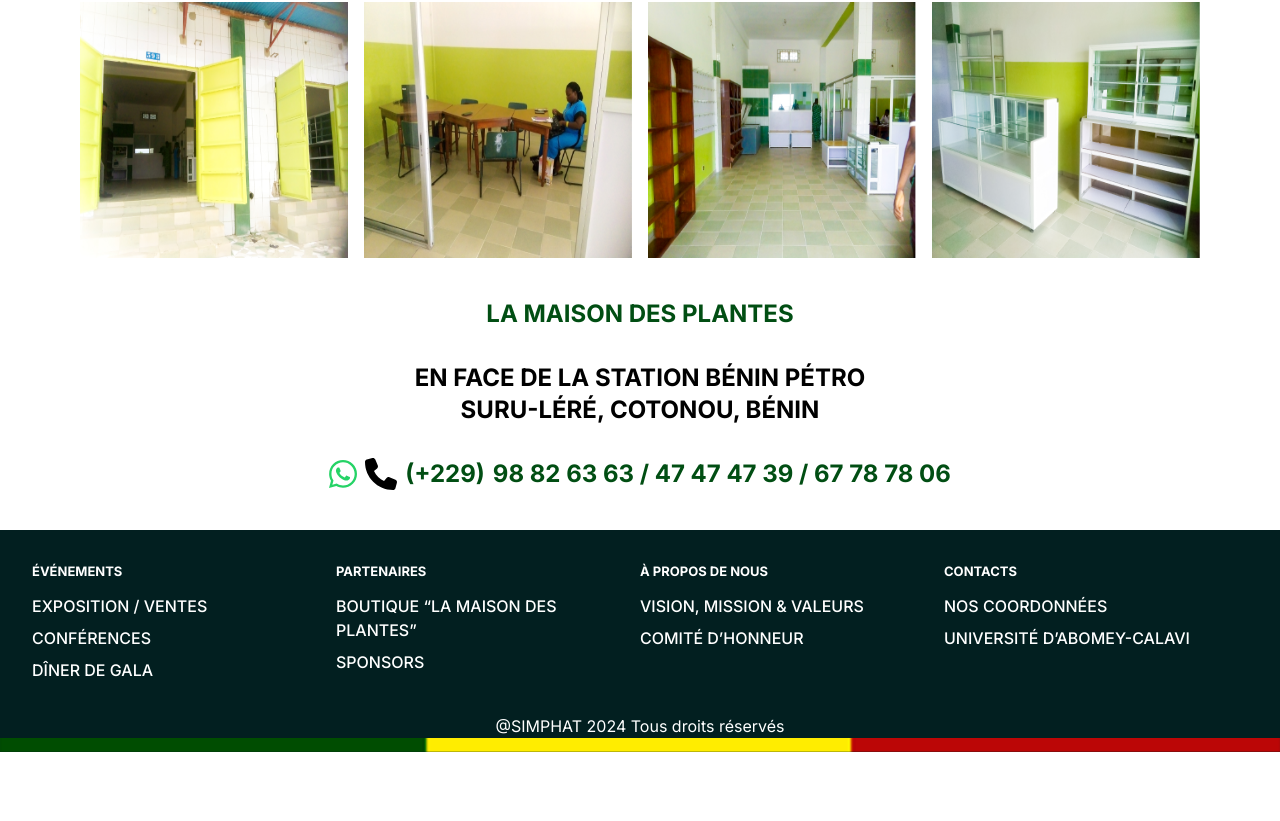
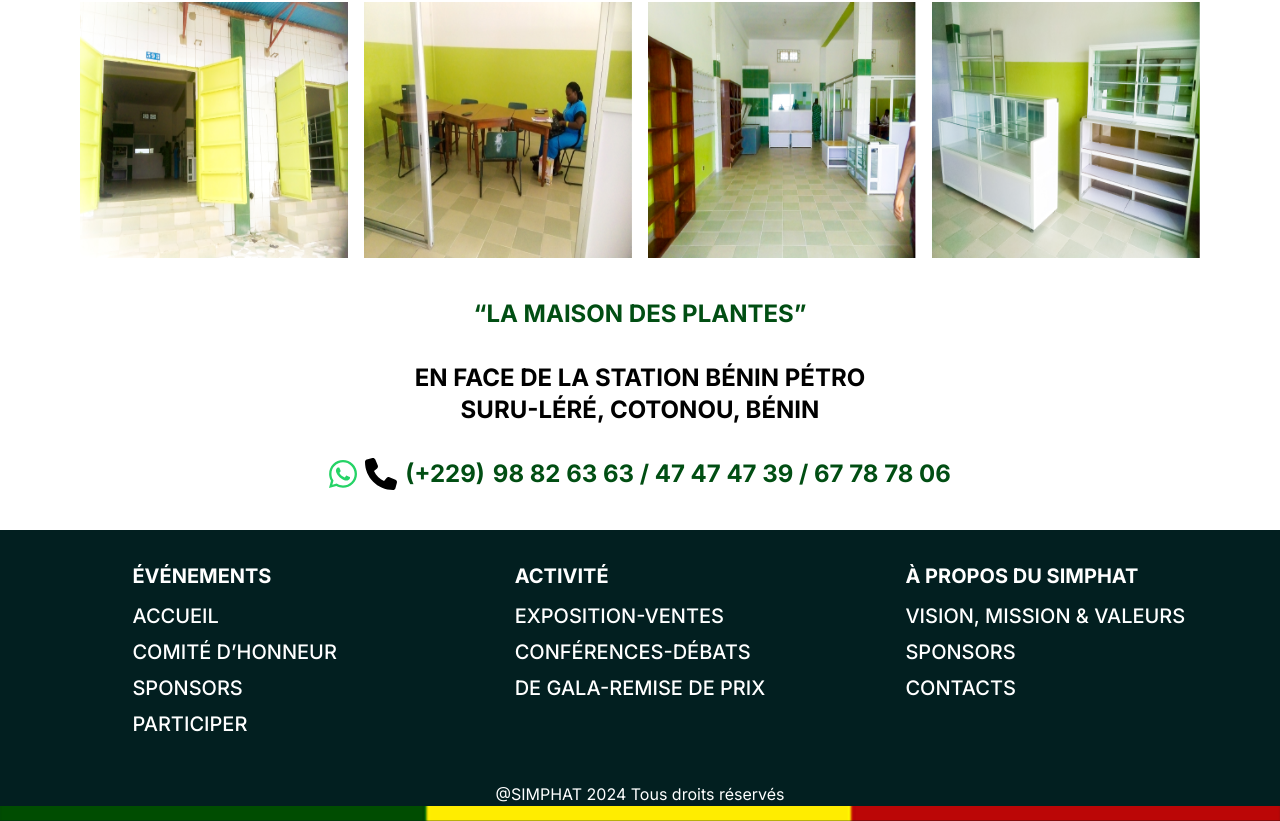
Before and after one commit to ALLAGBE1/simphat-front, a React (Vite) app: page /aboutus in a window 1280 px wide. Shown: the part 2472-3293 px from the top of the page. Before the commit the page ends 3224 px from the top, so only its background shows below. Built offline with nearby package versions, Linux system fonts and the light colour scheme.

Commit message:
Update Footer

```diff
--- a/src/components/AboutUs/AboutUs.jsx
+++ b/src/components/AboutUs/AboutUs.jsx
@@ -228,7 +228,7 @@
 
         <div className="mt-10">
             <h2 className="text-base sm:text-lg md:text-xl lg:text-2xl xl:text-2xl text-customGreen text-center font-bold mb-8">
-                LA MAISON DES PLANTES
+                “LA MAISON DES PLANTES”
             </h2>
             <div className="flex flex-col ">
             <h3 className="text-base sm:text-lg md:text-xl lg:text-2xl xl:text-2xl text-customBlack font-bold text-center">
--- a/src/components/Contact/Contact.jsx
+++ b/src/components/Contact/Contact.jsx
@@ -15,7 +15,7 @@
         SECRÉTARIAT PERMANENT DU SIMPHAT
       </h2>
       <h2 className="text-base sm:text-lg md:text-xl lg:text-2xl xl:text-3xl text-customGreen text-center font-bold mb-8 underline">
-        LA MAISON DES PLANTES
+        “LA MAISON DES PLANTES”
       </h2>
       {/* <div className="flex flex-col sm:flex-row"> */}
       <div className="flex flex-col ">
--- a/src/components/Footer/index.jsx
+++ b/src/components/Footer/index.jsx
@@ -1,112 +1,88 @@
-import { Heading } from "../Heading";
 import { Img } from "../Img";
 import { Link } from 'react-router-dom';
 
 
-
-
 export default function Footer() {
   return (
-    <footer className=" bg-[#021f20]">
-      <div className="flex flex-col md:flex-row items-start p-8">
-        <div className="w-full md:w-1/2">
-            <Heading className="text-[16px] font-bold uppercase text-[#ffffff] lg:text-[13px] mb-3">
-                Événements
-            </Heading>
-            <ul className="flex flex-col items-start gap-2">
-                <li>
-                    <Link to="/expositionVentes" className="lg:text-[13px]">
-                    <Heading as="p" className="text-[16px] font-medium uppercase text-[#ffffff]">
-                        Exposition / Ventes
-                    </Heading>
-                    </Link>
-                </li>
-                <li>
-                    <Link to="/participer"  rel="noreferrer" className="lg:text-[13px]">
-                    <Heading as="p" className="text-[16px] font-medium uppercase text-[#ffffff]">
-                        Conférences
-                    </Heading>
-                    </Link>
-                </li>
-                <li>
-                    <Link to="/dinergala" className="lg:text-[13px]">
-                    <Heading as="p" className="text-[16px] font-medium uppercase text-[#ffffff]">
-                        Dîner de Gala
-                    </Heading>
-                    </Link>
-                </li>
+    <footer className="container mx-auto bg-[#021f20]">
+      <div className="flex flex-col sm:flex-row p-8">
+        <div className="w-full sm:w-1/3 flex justify-center mb-3 sm:md-0">
+            <div className="flex flex-col gap-2">
+                <h2 className="text-base sm:text-lg md:text-xl lg:text-1xl xl:text-1xl font-bold uppercase text-[#ffffff]  mb-1">
+                    Événements
+                </h2>
+                <Link to="/" className="">
+                    <h2 className="text-base sm:text-lg md:text-xl lg:text-1xl xl:text-1xl font-medium uppercase text-[#ffffff]">
+                        ACCUEIL
+                    </h2>
+                </Link>
+                <Link to="/honoraryCommittee"  rel="noreferrer" className="">
+                    <h2 className="text-base sm:text-lg md:text-xl lg:text-1xl xl:text-1xl font-medium uppercase text-[#ffffff]">
+                        COMITÉ D’HONNEUR
+                    </h2>
+                </Link>
+                <Link to="/sponsors" className="">
+                    <h2 className="text-base sm:text-lg md:text-xl lg:text-1xl xl:text-1xl font-medium uppercase text-[#ffffff]">
+                        SPONSORS
+                    </h2>
+                </Link>
+                <Link to="/participer" className="">
+                    <h2 className="text-base sm:text-lg md:text-xl lg:text-1xl xl:text-1xl font-medium uppercase text-[#ffffff]">
+                        PARTICIPER
+                    </h2>
+                </Link>
+            </div>
+        </div>
+        <div className="w-full sm:w-1/3 flex justify-center mb-3 sm:md-0">
+            <div className="flex flex-col gap-2">
+                <h2 className="text-base sm:text-lg md:text-xl lg:text-1xl xl:text-1xl font-bold uppercase text-[#ffffff]  mb-1">
+                    ACTIVITÉ
+                </h2>
+                <Link to="/expositionVentes" className="">
+                    <h2 className="text-base sm:text-lg md:text-xl lg:text-1xl xl:text-1xl font-medium uppercase text-[#ffffff]">
+                        EXPOSITION-VENTES
+                    </h2>
+                </Link>
+                <Link to="/programmesConferences" rel="noreferrer" className="">
+                    <h2 className="text-base sm:text-lg md:text-xl lg:text-1xl xl:text-1xl font-medium uppercase text-[#ffffff]">
+                        CONFÉRENCES-DÉBATS
+                    </h2>
+                </Link>
+                <Link to="/dinergala" rel="noreferrer" className="">
+                    <h2 className="text-base sm:text-lg md:text-xl lg:text-1xl xl:text-1xl font-medium uppercase text-[#ffffff]">
+                        DE GALA-REMISE DE PRIX
+                    </h2>
+                </Link>
+            </div>
+        </div>
+        <div className="w-full sm:w-1/3 flex justify-center mb-3 sm:md-0">
+            <ul className="flex flex-col gap-2">
+                <h2 className="text-base sm:text-lg md:text-xl lg:text-1xl xl:text-1xl font-bold uppercase text-[#ffffff]  mb-1">
+                    À PROPOS DU SIMPHAT
+                </h2>
+                <Link to="/#" className="">
+                    <h2 className="text-base sm:text-lg md:text-xl lg:text-1xl xl:text-1xl font-medium uppercase text-[#ffffff]">
+                        VISION, MISSION & VALEURS
+                    </h2>
+                </Link>
+                <Link to="/sponsors" rel="noreferrer" className="">
+                    <h2 className="text-base sm:text-lg md:text-xl lg:text-1xl xl:text-1xl font-medium uppercase text-[#ffffff]">
+                        SPONSORS
+                    </h2>
+                </Link>
+                <Link to="/contact" rel="noreferrer" className="">
+                    <h2 className="text-base sm:text-lg md:text-xl lg:text-1xl xl:text-1xl font-medium uppercase text-[#ffffff]">
+                        CONTACTS
+                    </h2>
+                </Link>
             </ul>
         </div>
-        <div className="w-full md:w-1/2">
-            <Heading className="text-[16px] font-bold uppercase text-[#ffffff] lg:text-[13px] mb-3">
-                Partenaires
-            </Heading>
-            <ul className="flex flex-col items-start gap-2">
-                <li>
-                    {/* <Link to="/#" className="lg:text-[13px]"> */}
-                    <Heading as="p" className="text-[16px] font-medium uppercase text-[#ffffff]">
-                        BOUTIQUE “LA MAISON DES PLANTES”
-                    </Heading>
-                    {/* </Link> */}
-                </li>
-                <li>
-                    <Link to="/sponsors" rel="noreferrer" className="lg:text-[13px]">
-                    <Heading as="p" className="text-[16px] font-medium uppercase text-[#ffffff]">
-                        Sponsors
-                    </Heading>
-                    </Link>
-                </li>
-            </ul>
-        </div>
-        <div className="w-full md:w-1/2">
-            <Heading className="text-[16px] font-bold uppercase text-[#ffffff] lg:text-[13px] mb-3">
-                à propos de nous
-            </Heading>
-            <ul className="flex flex-col items-start gap-2">
-                <li>
-                    {/* <Link to="/#" className="lg:text-[13px]"> */}
-                    <Heading as="p" className="text-[16px] font-medium uppercase text-[#ffffff]">
-                        Vision, Mission & valeurs
-                    </Heading>
-                    {/* </Link> */}
-                </li>
-                <li>
-                    {/* <Link to="/#/comiteHonneur" rel="noreferrer" className="lg:text-[13px]"> */}
-                    <Heading as="p" className="text-[16px] font-medium uppercase text-[#ffffff]">
-                        Comité d’honneur
-                    </Heading>
-                    {/* </Link> */}
-                </li>
-            </ul>
-        </div>
-        <div className="w-full md:w-1/2">
-            <Heading className="text-[16px] font-bold uppercase text-[#ffffff] lg:text-[13px] mb-3">
-                Contacts
-            </Heading>
-            <ul className="flex flex-col items-start gap-2">
-                <li>
-                    <Link to="/contact" className="lg:text-[13px]">
-                    <Heading as="p" className="text-[16px] font-medium uppercase text-[#ffffff]">
-                        Nos coordonnées
-                    </Heading>
-                    </Link>
-                </li>
-                <li>
-                    {/* <Link to="/#" target="_blank" rel="noreferrer" className="lg:text-[13px]"> */}
-                    <Heading as="p" className="text-[16px] font-medium uppercase text-[#ffffff]">
-                        Université d’Abomey-Calavi
-                    </Heading>
-                    {/* </Link> */}
-                </li>
-
-            </ul>
-        </div>
-
       </div>
 
       <div className="">
         <h5 className="text-customWhite text-center">@SIMPHAT 2024 Tous droits réservés</h5>
       </div>
+
       <div className="">
             <Img
                 src="images/img_flag_1.png"
@@ -117,3 +93,249 @@
     </footer>
   );
 }
+
+//////
+
+
+// import { Img } from "../Img";
+// import { Link } from 'react-router-dom';
+
+
+
+// export default function Footer() {
+//   return (
+//     <footer className="container mx-auto bg-[#021f20]">
+//       <div className="flex flex-col sm:flex-row justify-center p-8">
+//         <div className="w-full sm:w-1/3 flex justify-center">
+
+//             <ul className="flex flex-col gap-2">
+//                 <h3 className="text-base sm:text-lg md:text-xl lg:text-1xl xl:text-1xl font-bold uppercase text-[#ffffff]  mb-1">
+//                     Événements
+//                 </h3>
+//                 <li>
+//                     <Link to="/expositionVentes" className="">
+//                     <h3 className="text-[16px] font-medium uppercase text-[#ffffff]">
+//                         ACCUEIL
+//                     </h3>
+//                     </Link>
+//                 </li>
+//                 <li>
+//                     <Link to="/participer"  rel="noreferrer" className="lg:text-[13px]">
+//                     <h3 className="text-[16px] font-medium uppercase text-[#ffffff]">
+//                         COMITÉ D’HONNEUR
+//                     </h3>
+//                     </Link>
+//                 </li>
+//                 <li>
+//                     <Link to="/dinergala" className="lg:text-[13px]">
+//                     <h3 className="text-[16px] font-medium uppercase text-[#ffffff]">
+//                         SPONSORS
+//                     </h3>
+//                     </Link>
+//                 </li>
+//                 <li>
+//                     <Link to="/dinergala" className="lg:text-[13px]">
+//                     <h3 className="text-[16px] font-medium uppercase text-[#ffffff]">
+//                         PARTICIPER
+//                     </h3>
+//                     </Link>
+//                 </li>
+//             </ul>
+//         </div>
+//         <div className="w-full sm:w-1/3 flex justify-center">
+
+//             <ul className="flex flex-col gap-2">
+//                 <h3 className="text-[16px] font-bold uppercase text-[#ffffff] lg:text-[13px] mb-1">
+//                     ACTIVITÉ
+//                 </h3>
+//                 <li>
+//                     {/* <Link to="/#" className="lg:text-[13px]"> */}
+//                     <h3 className="text-[16px] font-medium uppercase text-[#ffffff]">
+//                         EXPOSITION-VENTES
+//                     </h3>
+//                     {/* </Link> */}
+//                 </li>
+//                 <li>
+//                     <Link to="/sponsors" rel="noreferrer" className="lg:text-[13px]">
+//                     <h3 className="text-[16px] font-medium uppercase text-[#ffffff]">
+//                         CONFÉRENCES-DÉBATS
+//                     </h3>
+//                     </Link>
+//                 </li>
+//                 <li>
+//                     <Link to="/sponsors" rel="noreferrer" className="lg:text-[13px]">
+//                     <h3 className="text-[16px] font-medium uppercase text-[#ffffff]">
+//                         DE GALA-REMISE DE PRIX
+//                     </h3>
+//                     </Link>
+//                 </li>
+//             </ul>
+//         </div>
+//         <div className="w-full sm:w-1/3 flex justify-center">
+
+//             <ul className="flex flex-col gap-2">
+//                 <h3 className="text-[16px] font-bold uppercase text-[#ffffff] lg:text-[13px] mb-1">
+//                     À PROPOS DU SIMPHAT
+//                 </h3>
+//                 <li>
+//                     {/* <Link to="/#" className="lg:text-[13px]"> */}
+//                     <h3 className="text-[16px] font-medium uppercase text-[#ffffff]">
+//                         VISION, MISSION & VALEURS
+//                     </h3>
+//                     {/* </Link> */}
+//                 </li>
+//                 <li>
+//                     {/* <Link to="/#/comiteHonneur" rel="noreferrer" className="lg:text-[13px]"> */}
+//                     <h3 className="text-[16px] font-medium uppercase text-[#ffffff]">
+//                         SPONSORS
+//                     </h3>
+//                     {/* </Link> */}
+//                 </li>
+//                 <li>
+//                     {/* <Link to="/#/comiteHonneur" rel="noreferrer" className="lg:text-[13px]"> */}
+//                     <h3 className="text-[16px] font-medium uppercase text-[#ffffff]">
+//                         CONTACTS
+//                     </h3>
+//                     {/* </Link> */}
+//                 </li>
+//             </ul>
+//         </div>
+//       </div>
+
+//       <div className="">
+//         <h5 className="text-customWhite text-center">@SIMPHAT 2024 Tous droits réservés</h5>
+//       </div>
+
+//       <div className="">
+//             <Img
+//                 src="images/img_flag_1.png"
+//                 alt="Flag Image"
+//                 className="w-full object-cover lg:h-auto md:h-auto"
+//             />
+//       </div>
+//     </footer>
+//   );
+// }
+
+
+//////////////////
+
+// // import { h3 } from "../h3";
+// import { Img } from "../Img";
+// import { Link } from 'react-router-dom';
+
+
+
+
+// export default function Footer() {
+//   return (
+//     <footer className="container mx-auto bg-[#021f20]">
+//       <div className="flex flex-col sm:flex-row  items-center bg-yellow-600">
+//         <div className="w-full sm:w-1/3 ">
+//             <h3 className="text-[16px] font-bold uppercase text-[#ffffff] lg:text-[13px] mb-3">
+//                 Événements
+//             </h3>
+//             <ul className="flex flex-col gap-2">
+//                 <li>
+//                     <Link to="/expositionVentes" className="lg:text-[13px]">
+//                     <h3 className="text-[16px] font-medium uppercase text-[#ffffff]">
+//                         ACCUEIL
+//                     </h3>
+//                     </Link>
+//                 </li>
+//                 <li>
+//                     <Link to="/participer"  rel="noreferrer" className="lg:text-[13px]">
+//                     <h3 className="text-[16px] font-medium uppercase text-[#ffffff]">
+//                         COMITÉ D’HONNEUR
+//                     </h3>
+//                     </Link>
+//                 </li>
+//                 <li>
+//                     <Link to="/dinergala" className="lg:text-[13px]">
+//                     <h3 className="text-[16px] font-medium uppercase text-[#ffffff]">
+//                         SPONSORS
+//                     </h3>
+//                     </Link>
+//                 </li>
+//                 <li>
+//                     <Link to="/dinergala" className="lg:text-[13px]">
+//                     <h3 className="text-[16px] font-medium uppercase text-[#ffffff]">
+//                         PARTICIPER
+//                     </h3>
+//                     </Link>
+//                 </li>
+//             </ul>
+//         </div>
+//         <div className="w-full sm:w-1/3">
+//             <h3 className="text-[16px] font-bold uppercase text-[#ffffff] lg:text-[13px] mb-3">
+//                 ACTIVITÉ
+//             </h3>
+//             <ul className="flex flex-col gap-2">
+//                 <li>
+//                     {/* <Link to="/#" className="lg:text-[13px]"> */}
+//                     <h3 className="text-[16px] font-medium uppercase text-[#ffffff]">
+//                         {/* BOUTIQUE “LA MAISON DES PLANTES” */}
+//                         EXPOSITION-VENTES
+//                     </h3>
+//                     {/* </Link> */}
+//                 </li>
+//                 <li>
+//                     <Link to="/sponsors" rel="noreferrer" className="lg:text-[13px]">
+//                     <h3 className="text-[16px] font-medium uppercase text-[#ffffff]">
+//                         CONFÉRENCES-DÉBATS
+//                     </h3>
+//                     </Link>
+//                 </li>
+//                 <li>
+//                     <Link to="/sponsors" rel="noreferrer" className="lg:text-[13px]">
+//                     <h3 className="text-[16px] font-medium uppercase text-[#ffffff]">
+//                         DE GALA-REMISE DE PRIX
+//                     </h3>
+//                     </Link>
+//                 </li>
+//             </ul>
+//         </div>
+//         <div className="w-full sm:w-1/3">
+//             <h3 className="text-[16px] font-bold uppercase text-[#ffffff] lg:text-[13px] mb-3">
+//                 À PROPOS DU SIMPHAT
+//             </h3>
+//             <ul className="flex flex-col gap-2">
+//                 <li>
+//                     {/* <Link to="/#" className="lg:text-[13px]"> */}
+//                     <h3 className="text-[16px] font-medium uppercase text-[#ffffff]">
+//                         VISION, MISSION & VALEURS
+//                     </h3>
+//                     {/* </Link> */}
+//                 </li>
+//                 <li>
+//                     {/* <Link to="/#/comiteHonneur" rel="noreferrer" className="lg:text-[13px]"> */}
+//                     <h3 className="text-[16px] font-medium uppercase text-[#ffffff]">
+//                         SPONSORS
+//                     </h3>
+//                     {/* </Link> */}
+//                 </li>
+//                 <li>
+//                     {/* <Link to="/#/comiteHonneur" rel="noreferrer" className="lg:text-[13px]"> */}
+//                     <h3 className="text-[16px] font-medium uppercase text-[#ffffff]">
+//                         CONTACTS
+//                     </h3>
+//                     {/* </Link> */}
+//                 </li>
+//             </ul>
+//         </div>
+//       </div>
+
+//       <div className="">
+//         <h5 className="text-customWhite text-center">@SIMPHAT 2024 Tous droits réservés</h5>
+//       </div>
+
+//       <div className="">
+//             <Img
+//                 src="images/img_flag_1.png"
+//                 alt="Flag Image"
+//                 className="w-full object-cover lg:h-auto md:h-auto"
+//             />
+//       </div>
+//     </footer>
+//   );
+// }
```
Also changed, not shown: src/components/Partenaires.jsx (+5 -5 lines), src/assets/forPages/Bio2.png (added).
